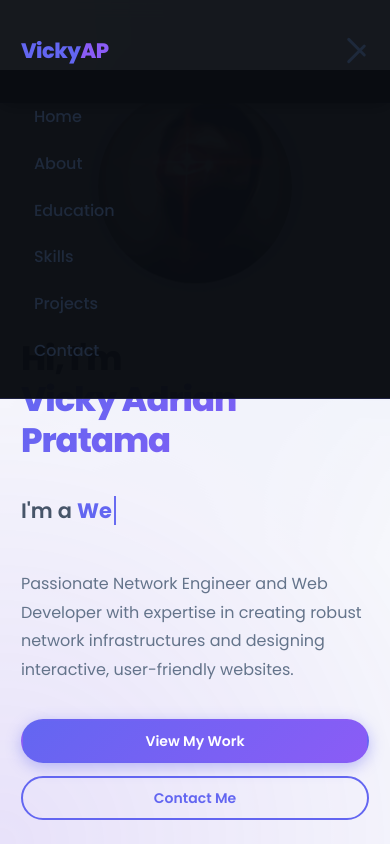
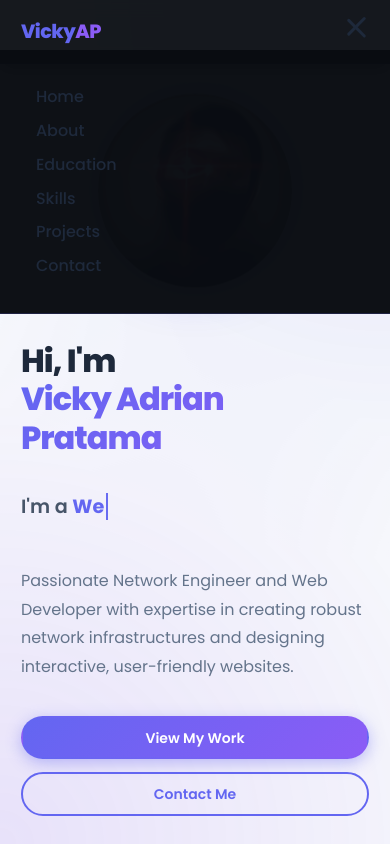
Before and after one commit to vickyadrian/portofolio-vickyadrian, a plain HTML site: page index.html in a window 390 px wide. Both pictures are taken after a click on the element 356 px from the left and 50 px from the top of the page. Shown: the top 844 px of the page. Drawn offline with Linux system fonts and the light colour scheme.

Commit message:
Add files via upload

```diff
--- a/assets/css/style.css
+++ b/assets/css/style.css
@@ -18,8 +18,10 @@
     --border-color: rgba(99, 102, 241, 0.15);
 
     /* Golden Ratio Spacing (1.618) */
+    --space-ms: 2px;
+    --space-ss: 0.2rem;
     --space-xs: 0.5rem;      /* 8px */
-    --space-sm: 0.809rem;    /* 13px */
+    --space-sm: 0.8rem;    /* 13px */
     --space-base: 1.309rem;  /* 21px */
     --space-md: 2.118rem;    /* 34px */
     --space-lg: 3.427rem;    /* 55px */
@@ -27,13 +29,15 @@
     --space-2xl: 8.973rem;   /* 144px */
 
     /* Typography - Golden Ratio */
+    --font-ms: 2px;
+    --font-ss: 0.2rem;
     --font-xs: 0.75rem;      /* 12px */
     --font-sm: 0.875rem;     /* 14px */
     --font-base: 1rem;       /* 16px */
-    --font-lg: 1.309rem;     /* 21px */
-    --font-xl: 2.118rem;     /* 34px */
-    --font-2xl: 3.427rem;    /* 55px */
-    --font-3xl: 5.545rem;    /* 89px */
+    --font-lg: 1.2rem;     /* 21px */
+    --font-xl: 2rem;     /* 34px */
+    --font-2xl: 3rem;    /* 55px */
+    --font-3xl: 5rem;    /* 89px */
 
     /* Line Heights */
     --line-height-tight: 1.2;
@@ -113,7 +117,7 @@ body::before {
 }
 
 .section-title {
-    font-size: var(--font-3xl);
+    font-size: var(--font-2xl);
     font-weight: 800;
     text-align: center;
     margin-bottom: var(--space-xl);
@@ -223,7 +227,7 @@ body::before {
 }
 
 .mobile-menu.active .bar:nth-child(1) {
-    transform: rotate(-45deg) translate(-8px, 8px);
+    transform: rotate(-45deg) translate(-2px, 2px);
 }
 
 .mobile-menu.active .bar:nth-child(2) {
@@ -259,7 +263,7 @@ body::before {
 }
 
 .hero-title {
-    font-size: var(--font-3xl);
+    font-size: var(--font-2xl);
     font-weight: 800;
     margin-bottom: var(--space-md);
     line-height: var(--line-height-tight);
@@ -396,14 +400,14 @@ body::before {
 }
 
 .about-paragraph {
-    font-size: var(--font-lg);
+    font-size: var(--font-base);
     color: var(--text-muted);
     margin-bottom: var(--space-lg);
     line-height: var(--line-height-relaxed);
     text-align: justify;
 }
 
-.about-paragraph:last-of-type {
+graph:last-of-type {
     margin-bottom: var(--space-xl);
 }
 
@@ -499,7 +503,7 @@ body::before {
     padding: var(--space-xs) var(--space-base);
     border-radius: var(--radius-full);
     font-size: var(--font-xs);
-    font-weight: 700;
+    font-weight: 600;
     margin-bottom: var(--space-base);
     text-transform: uppercase;
     letter-spacing: 0.5px;
@@ -695,7 +699,7 @@ body::before {
 .project-tag {
     background: rgba(99, 102, 241, 0.15);
     color: var(--primary);
-    padding: var(--space-xs) var(--space-base);
+    padding: var(--space-ss) var(--space-sm);
     border-radius: var(--radius-full);
     font-size: var(--font-xs);
     font-weight: 600;
@@ -968,7 +972,7 @@ textarea.form-control {
     }
 
     .header {
-        padding: var(--space-base) 0;
+        padding: var(--space-ss) 0;
     }
 
     .header-content {
@@ -982,7 +986,7 @@ textarea.form-control {
     .nav-menu {
         display: none;
         position: absolute;
-        top: 70px;
+        top: 50px;
         left: 0;
         right: 0;
         flex-direction: column;
@@ -990,11 +994,15 @@ textarea.form-control {
         backdrop-filter: blur(10px);
         padding: var(--space-lg);
         border-bottom: 1px solid var(--border-color);
-        gap: var(--space-base);
+        gap: var(--space-xs);
     }
 
     .nav-menu.active {
         display: flex;
+    }
+
+    .nav-link {
+      padding: var(--space-ms);
     }
 
     .mobile-menu {
@@ -1006,7 +1014,7 @@ textarea.form-control {
     }
 
     .section-title {
-        font-size: var(--font-2xl);
+        font-size: var(--font-xl);
         margin-bottom: var(--space-lg);
     }
 
```
